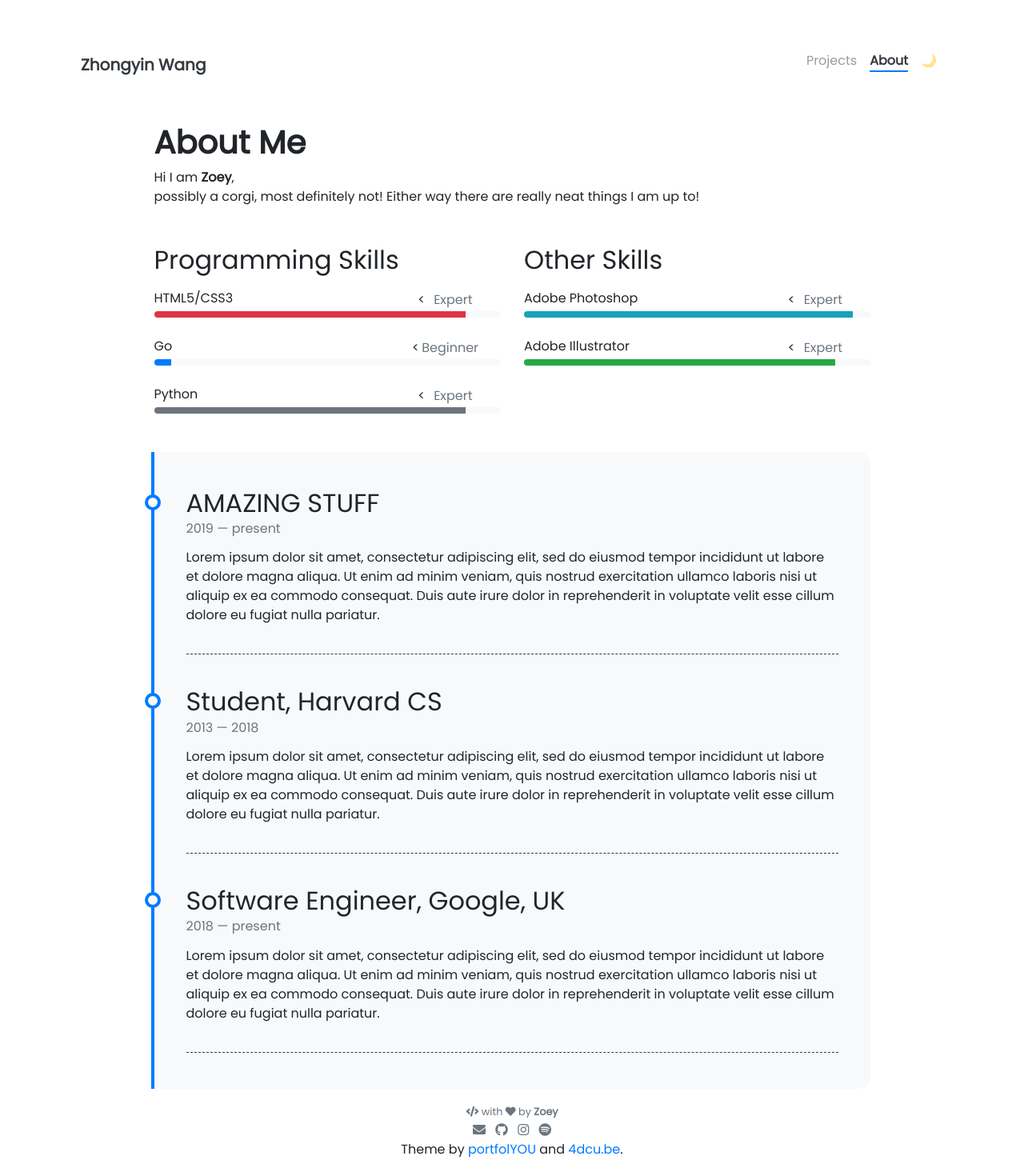
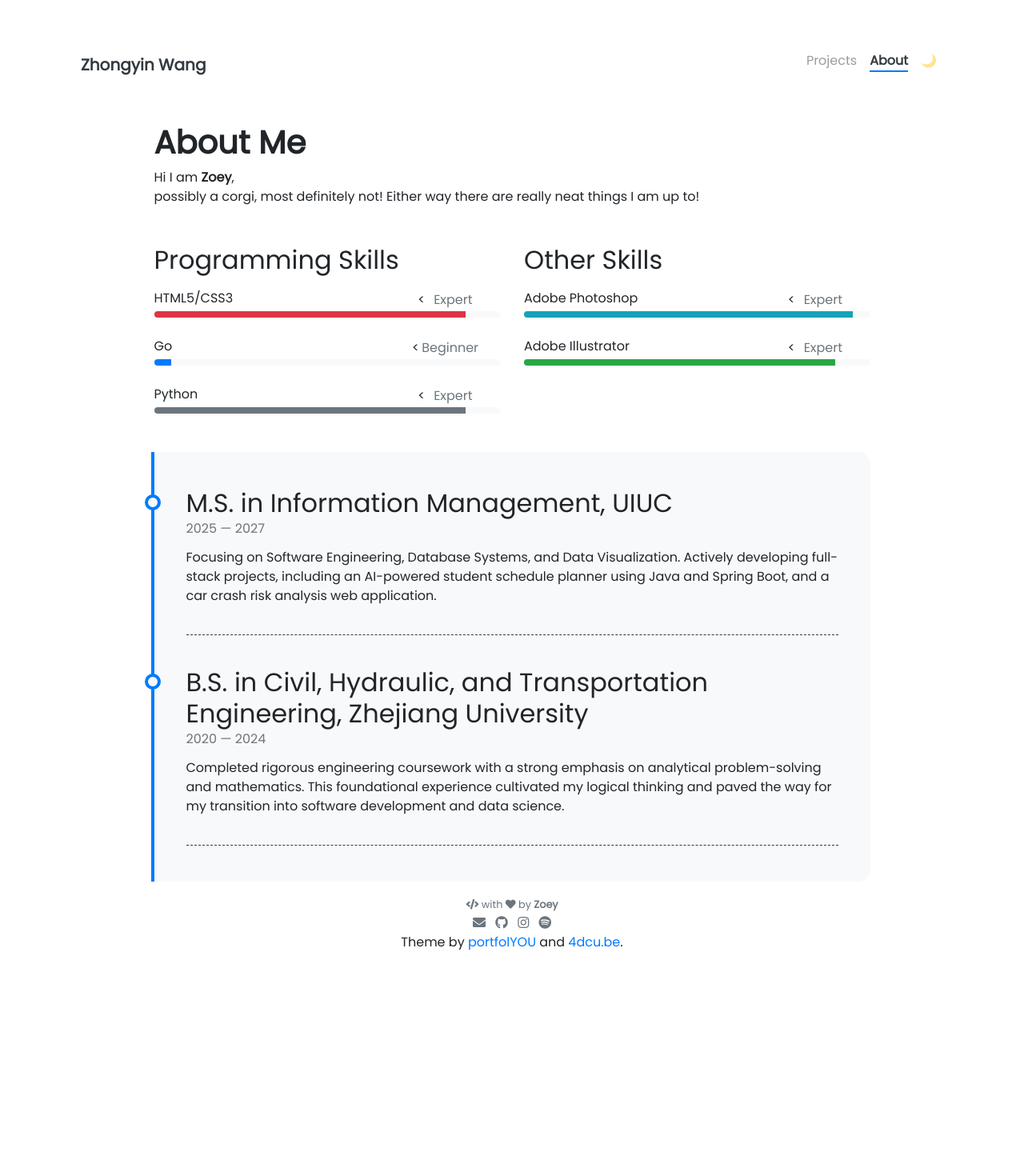
Before and after one commit to JoeyWang02/JoeyWang02.github.io, a Jekyll site: the page built from pages/about.md, in a window 1280 px wide. Shown: the whole page at 80% size. Built offline with Jekyll 4.4.1, drawn with Linux system fonts in a browser that asks for light colours; nearby versions of some CDN libraries; after the commit the page ends 1206 px from its top, so only the background shows below that.

Commit message:
Update timeline.yml

```diff
--- a/_data/timeline.yml
+++ b/_data/timeline.yml
@@ -1,26 +1,15 @@
-- title: AMAZING STUFF
-  from: 2019
-  to: present
-  description: Lorem ipsum dolor sit amet, consectetur adipiscing elit,
-               sed do eiusmod tempor incididunt ut labore et dolore magna aliqua.
-               Ut enim ad minim veniam, quis nostrud exercitation ullamco laboris
-               nisi ut aliquip ex ea commodo consequat. Duis aute irure dolor in
-               reprehenderit in voluptate velit esse cillum dolore eu fugiat nulla pariatur.
+- title: M.S. in Information Management, UIUC
+  from: 2025
+  to: 2027
+  description: >-
+    Focusing on Software Engineering, Database Systems, and Data Visualization.
+    Actively developing full-stack projects, including an AI-powered student schedule
+    planner using Java and Spring Boot, and a car crash risk analysis web application.
 
-- title: Student, Harvard CS
-  from: 2013
-  to: 2018
-  description: Lorem ipsum dolor sit amet, consectetur adipiscing elit,
-               sed do eiusmod tempor incididunt ut labore et dolore magna aliqua.
-               Ut enim ad minim veniam, quis nostrud exercitation ullamco laboris
-               nisi ut aliquip ex ea commodo consequat. Duis aute irure dolor in
-               reprehenderit in voluptate velit esse cillum dolore eu fugiat nulla pariatur.
-
-- title: Software Engineer, Google, UK
-  from: 2018
-  to: present
-  description: Lorem ipsum dolor sit amet, consectetur adipiscing elit,
-               sed do eiusmod tempor incididunt ut labore et dolore magna aliqua.
-               Ut enim ad minim veniam, quis nostrud exercitation ullamco laboris
-               nisi ut aliquip ex ea commodo consequat. Duis aute irure dolor in
-               reprehenderit in voluptate velit esse cillum dolore eu fugiat nulla pariatur.
+- title: B.S. in Civil, Hydraulic, and Transportation Engineering, Zhejiang University
+  from: 2020
+  to: 2024
+  description: >-
+    Completed rigorous engineering coursework with a strong emphasis on analytical
+    problem-solving and mathematics. This foundational experience cultivated my logical
+    thinking and paved the way for my transition into software development and data science.
```
